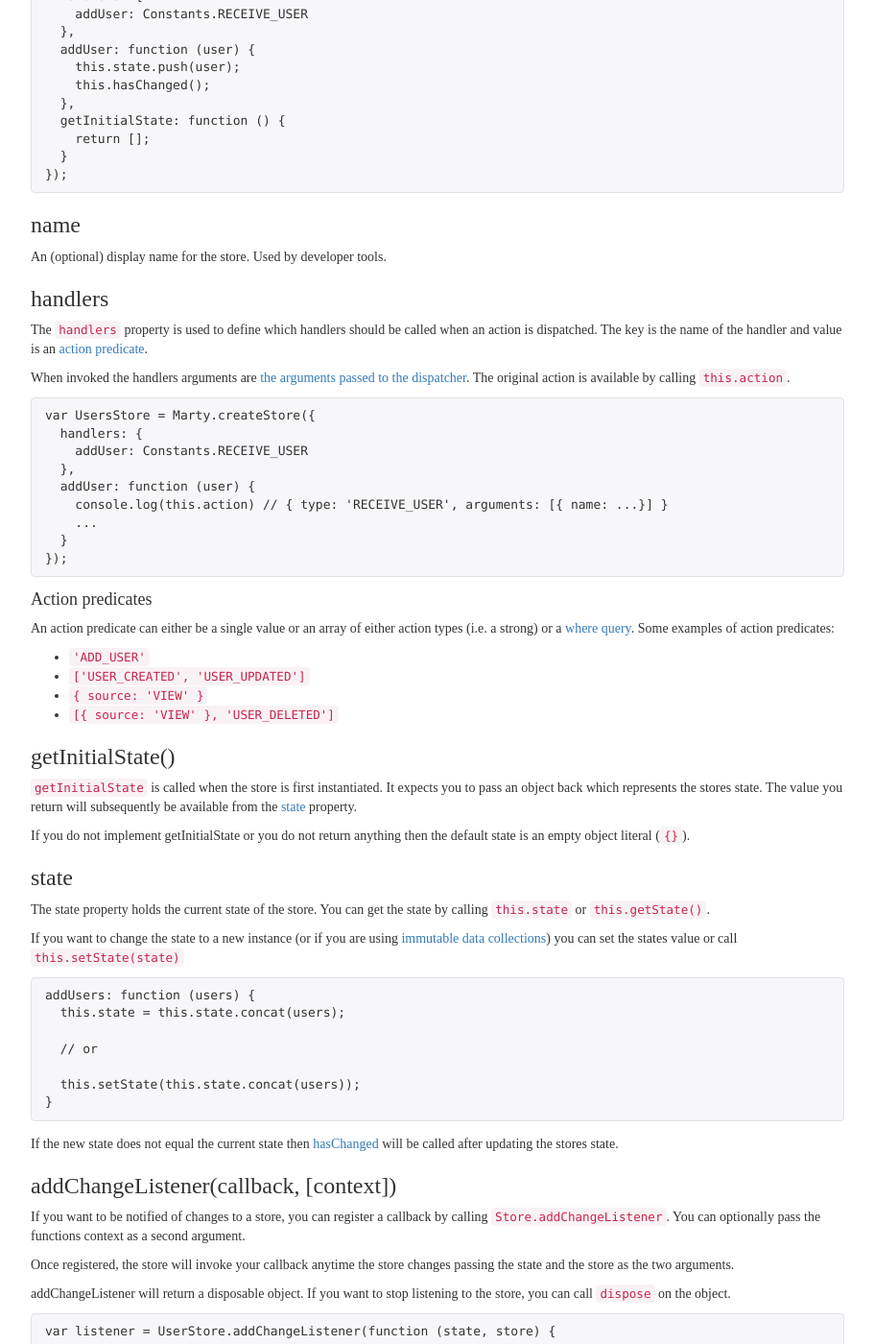
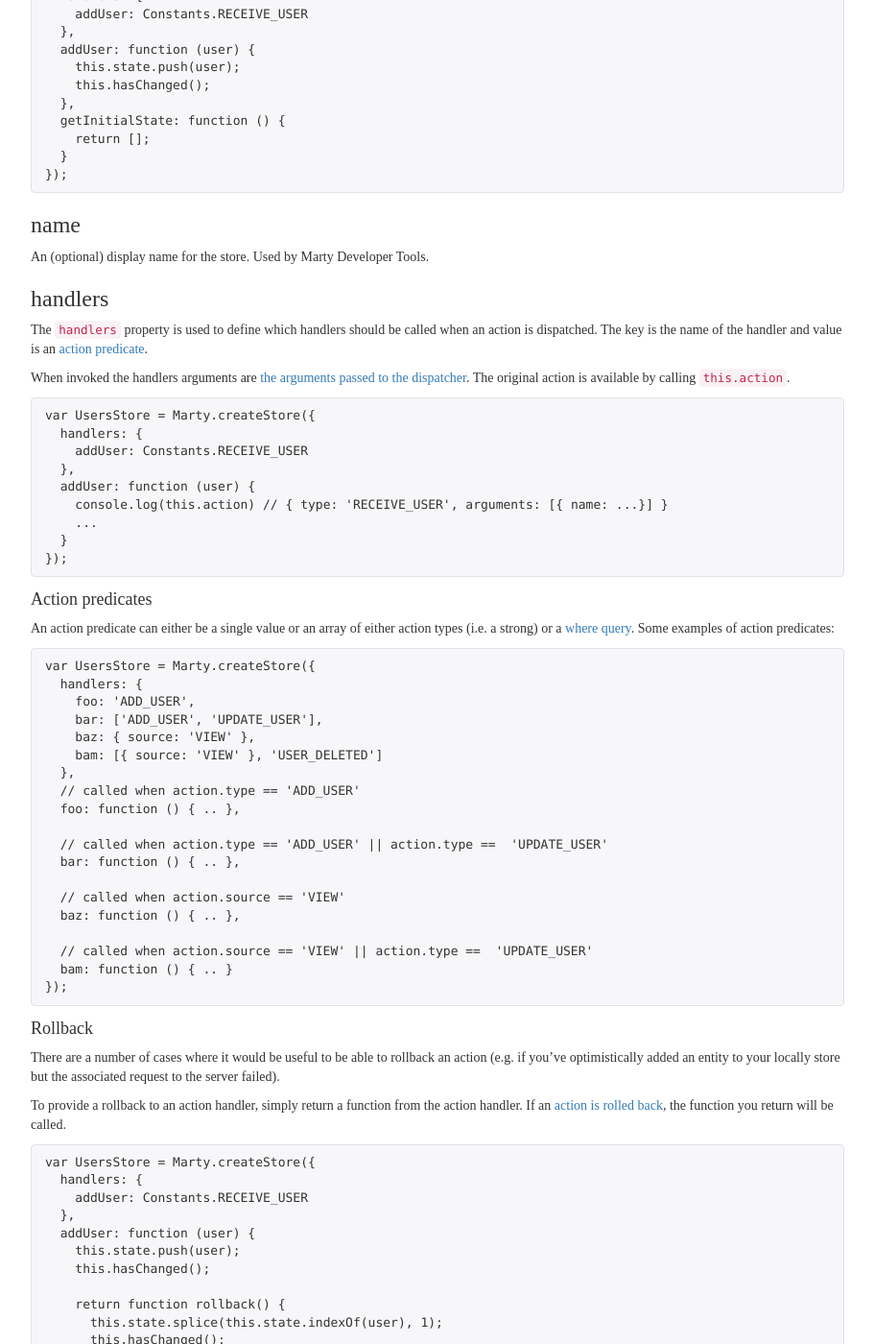
Before and after one commit to alsuper114/marty, a Jekyll site: the page built from docs/docs/stores.md, in a window 1280 px wide and 1400 px high, scrolled down 1186 px. Shown: the whole window at 96% size, without its empty margins (38-949 px from the left). Built offline with Jekyll 4.4.1, drawn with Linux system fonts in a browser that asks for light colours; nearby versions of some CDN libraries; Markdown is read by kramdown in place of the engine named in the settings.

Commit message:
Added some documentation about rollbacks

```diff
--- a/docs/docs/stores.md
+++ b/docs/docs/stores.md
@@ -63,7 +63,7 @@ var UsersStore = Marty.createStore({
 
 <h3 id="name">name</h3>
 
-An (optional) display name for the store. Used by developer tools.
+An (optional) display name for the store. Used by Marty Developer Tools.
 
 <h3 id="handlers">handlers</h3>
 
@@ -87,12 +87,52 @@ var UsersStore = Marty.createStore({
 
 An action predicate can either be a single value or an array of either action types (i.e. a strong) or a <a href="https://lodash.com/docs#where">where query</a>. Some examples of action predicates:
 
-<ul>
-  <li><code>'ADD_USER'</code></li>
-  <li><code>['USER_CREATED', 'USER_UPDATED']</code></li>
-  <li><code>{ source: 'VIEW' }</code></li>
-  <li><code>[{ source: 'VIEW' }, 'USER_DELETED']</code></li>
-</ul>
+{% highlight js %}
+var UsersStore = Marty.createStore({
+  handlers: {
+    foo: 'ADD_USER',
+    bar: ['ADD_USER', 'UPDATE_USER'],
+    baz: { source: 'VIEW' },
+    bam: [{ source: 'VIEW' }, 'USER_DELETED']
+  },
+  // called when action.type == 'ADD_USER'
+  foo: function () { .. },
+
+  // called when action.type == 'ADD_USER' || action.type ==  'UPDATE_USER'
+  bar: function () { .. },
+
+  // called when action.source == 'VIEW'
+  baz: function () { .. },
+
+  // called when action.source == 'VIEW' || action.type ==  'UPDATE_USER'
+  bam: function () { .. }
+});
+{% endhighlight %}
+
+
+<h4 id="rollback">Rollback</h4>
+
+There are a number of cases where it would be useful to be able to rollback an action (e.g. if you've optimistically added an entity to your locally store but the associated request to the server failed).
+
+To provide a rollback to an action handler, simply return a function from the action handler. If an [action is rolled back](/docs/actionCreators.html#dispatch), the function you return will be called.
+
+{% highlight js %}
+var UsersStore = Marty.createStore({
+  handlers: {
+    addUser: Constants.RECEIVE_USER
+  },
+  addUser: function (user) {
+    this.state.push(user);
+    this.hasChanged();
+
+    return function rollback() {
+      this.state.splice(this.state.indexOf(user), 1);
+      this.hasChanged();
+    };
+  }
+});
+{% endhighlight %}
+
 
 <h3 id="getInitialState">getInitialState()</h3>
 
```
Also changed, not shown: docs/docs/actionCreators.md (+30 -5 lines).
